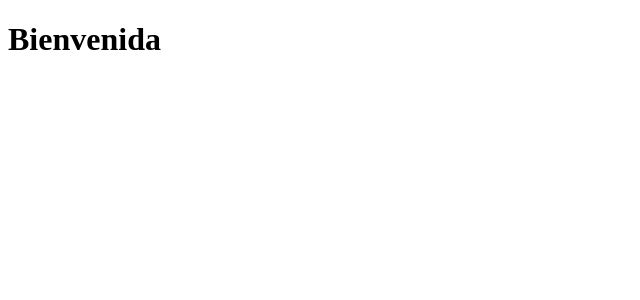
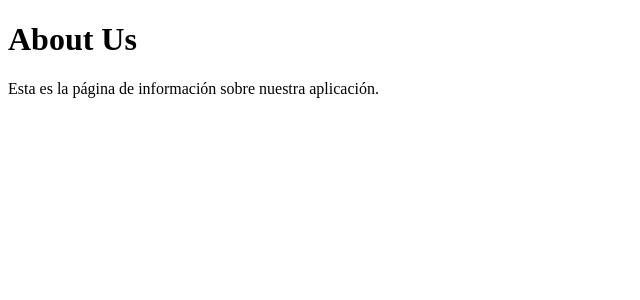
Before and after one commit to CarlosVarela1309-alt/cursoNuxt, a Nuxt app: page /about in a window 1280 px wide. Shown: the top 300 px of the page, without its empty margins (0-640 px from the left). Built offline with nearby package versions, Linux system fonts and the light colour scheme.

Commit message:
feat: refactor title-page component; update about and index pages to use TitlePage component

```diff
--- a/app/components/title-page.vue
+++ b/app/components/title-page.vue
@@ -1,3 +1,11 @@
 <template>
-    <h1>Home Page</h1>
+    <h1>{{ title }}</h1>
 </template>
+
+<script setup lang="ts">
+    interface Props {
+        title: string;
+    }
+
+    const { title } = defineProps<Props>();
+</script>
--- a/app/pages/about.vue
+++ b/app/pages/about.vue
@@ -1,5 +1,8 @@
 <template>
-    <div>
-        <h1>Bienvenida</h1>
-    </div>
+    <TitlePage
+        title="About Us"
+    />
+    <p>Esta es la página de información sobre nuestra aplicación.</p>
 </template>
+
+<script setup lang="ts"></script>
--- a/app/pages/index.vue
+++ b/app/pages/index.vue
@@ -1,6 +1,8 @@
 <template>
   <div>
-    <h1>Home Page</h1>
+    <TitlePage
+      title="Welcome to My Nuxt App"
+    />
     <UiButton />
 
     <slot />
```
